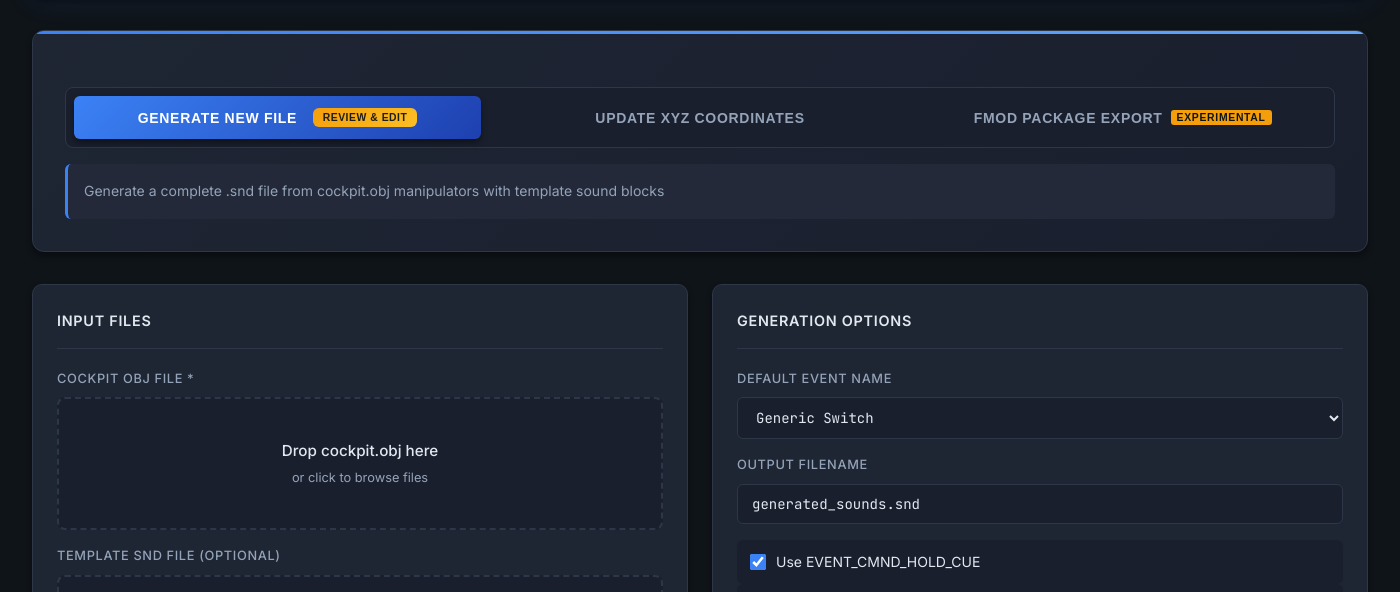
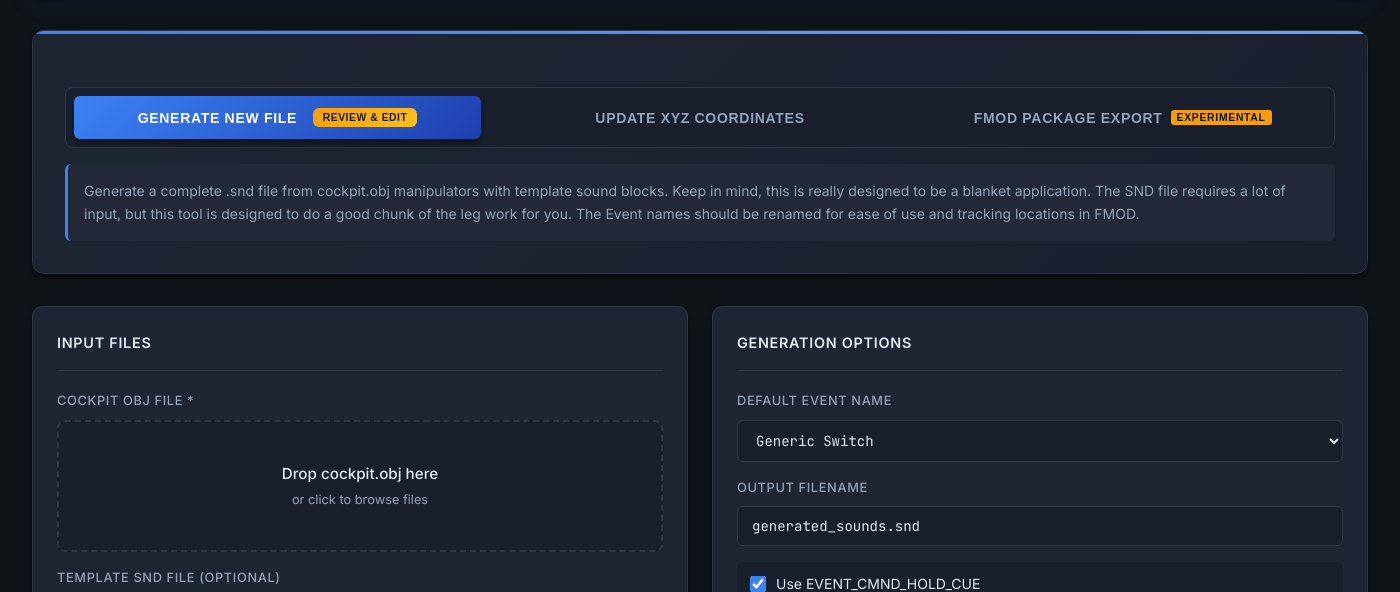
Before and after one commit to kkaigle/X-FMOD, an Electron app: page X-FMOD.html in a window 1400 px wide. Shown: the part 158-750 px from the top of the page. Drawn offline with Linux system fonts and the light colour scheme.

Commit message:
Update X-FMOD.html

```diff
--- a/X-FMOD.html
+++ b/X-FMOD.html
@@ -1225,7 +1225,10 @@
             </div>
 
             <div class="mode-description" id="modeDescription">
-                Generate a complete .snd file from cockpit.obj manipulators with template sound blocks
+                Generate a complete .snd file from cockpit.obj manipulators with template sound blocks. Keep
+                in mind, this is really designed to be a blanket application. The SND file requires a lot of
+                input, but this tool is designed to do a good chunk of the leg work for you. The Event names should
+                be renamed for ease of use and tracking locations in FMOD.
             </div>
         </header>
 
```
